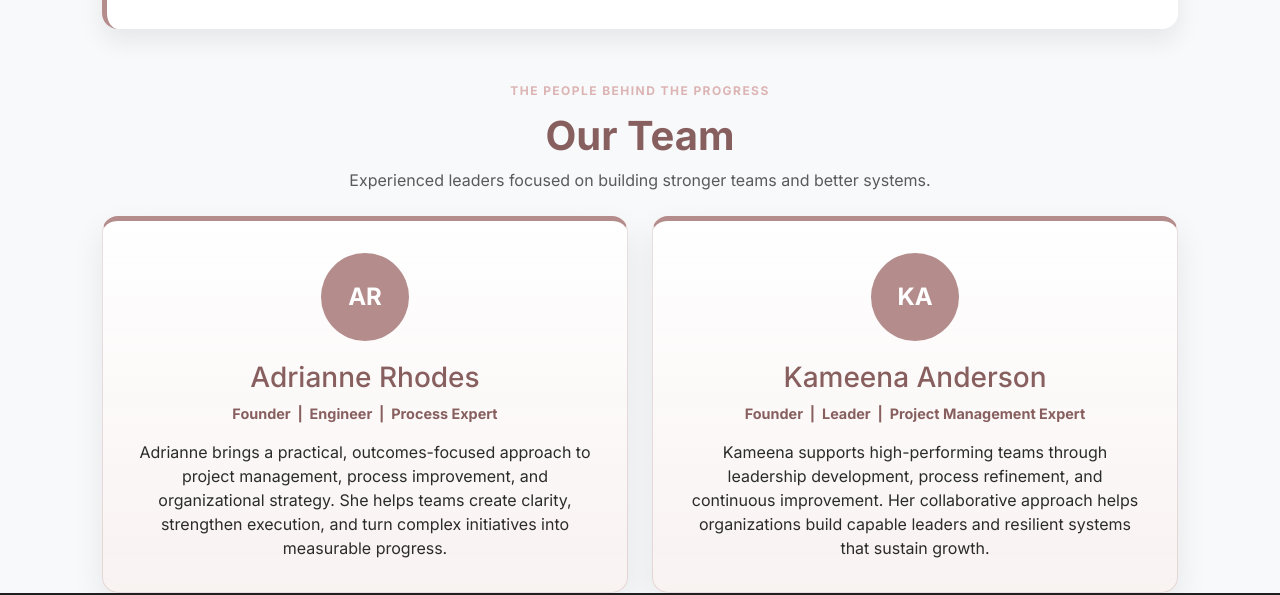
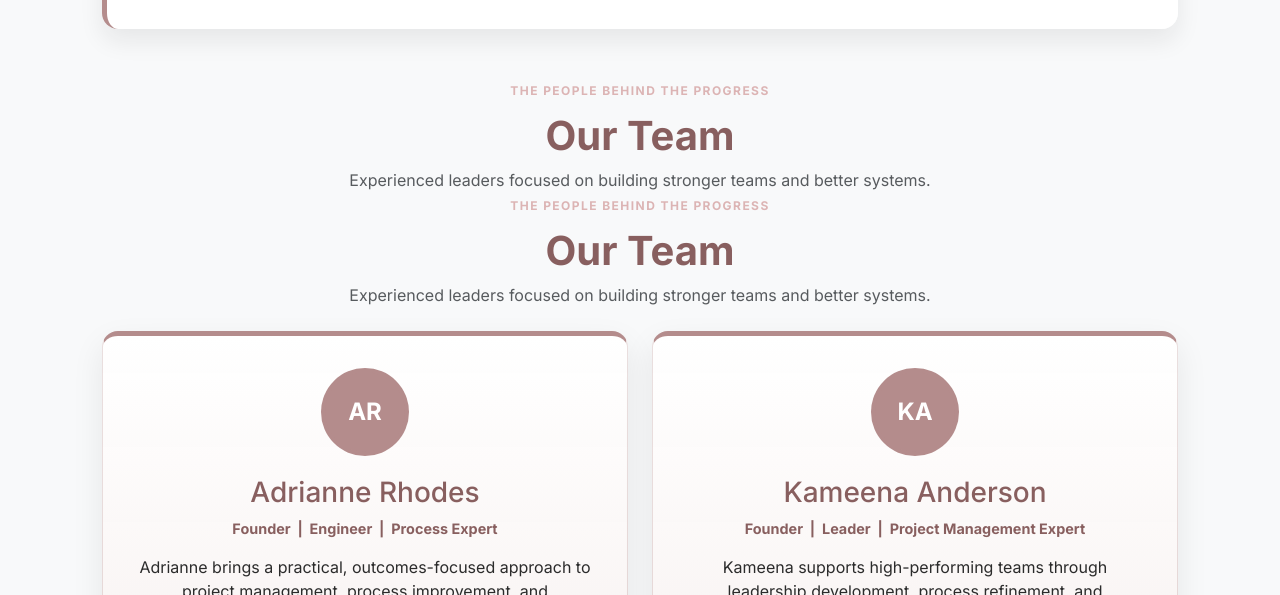
Before and after one commit to AdrianneR/oss, a website: page team.html in a window 1280 px wide. Shown: the part 618-1213 px from the top of the page. Drawn offline with nearby package versions, Linux system fonts and the light colour scheme.

Commit message:
Duplicate team section in team.html

```diff
--- a/team.html
+++ b/team.html
@@ -67,7 +67,13 @@
           long-term excellence.
         </p>
       </section>
-
+      <section class="team-section">
+        <div class="section-heading text-center mb-4">
+          <span class="eyebrow">The People Behind the Progress</span>
+          <h2 class="display-6 fw-bold">Our Team</h2>
+          <p class="text-muted mb-0">
+            Experienced leaders focused on building stronger teams and better
+            systems.
       <section class="team-section">
         <div class="section-heading text-center mb-4">
           <span class="eyebrow">The People Behind the Progress</span>
```
